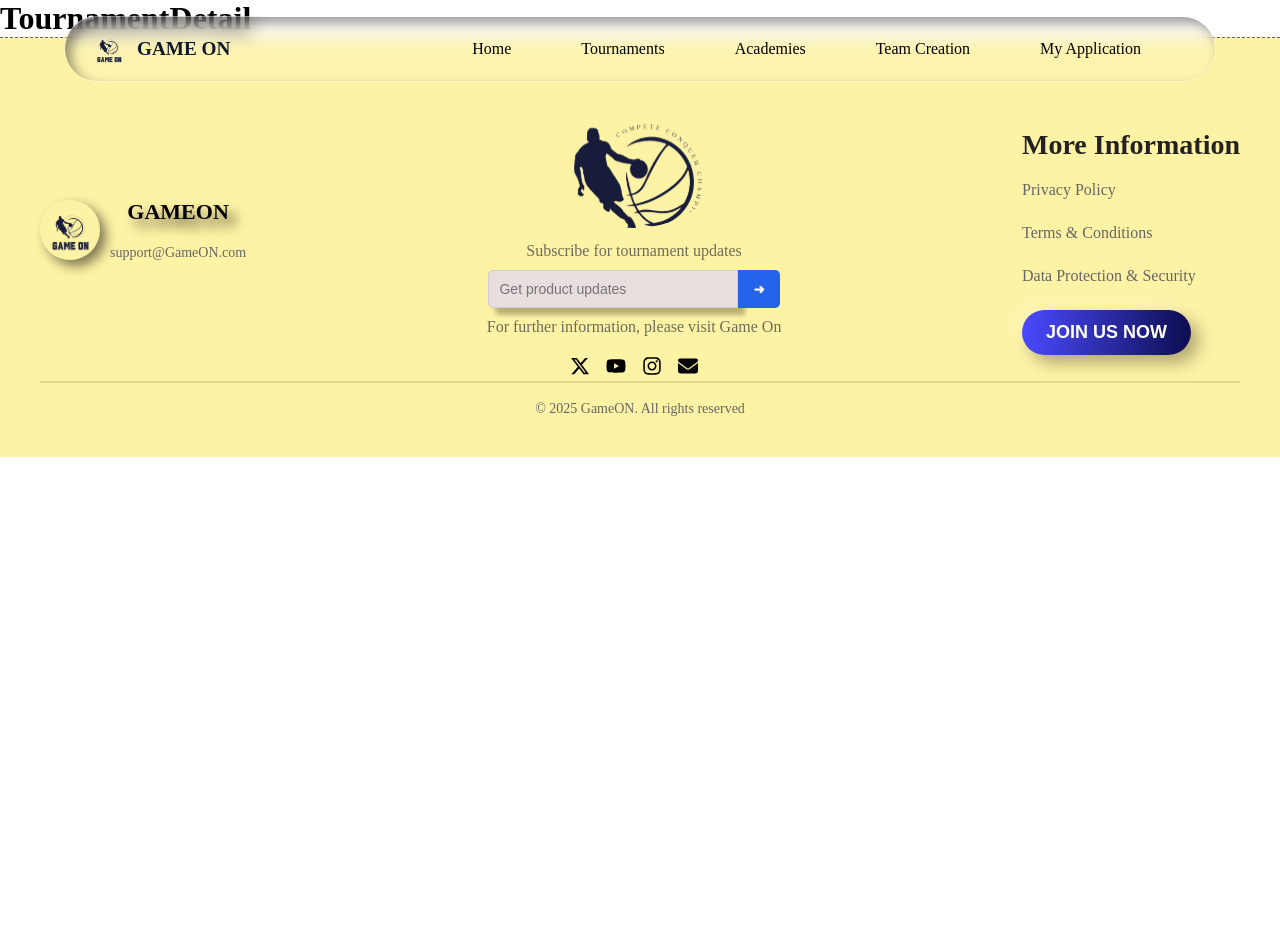
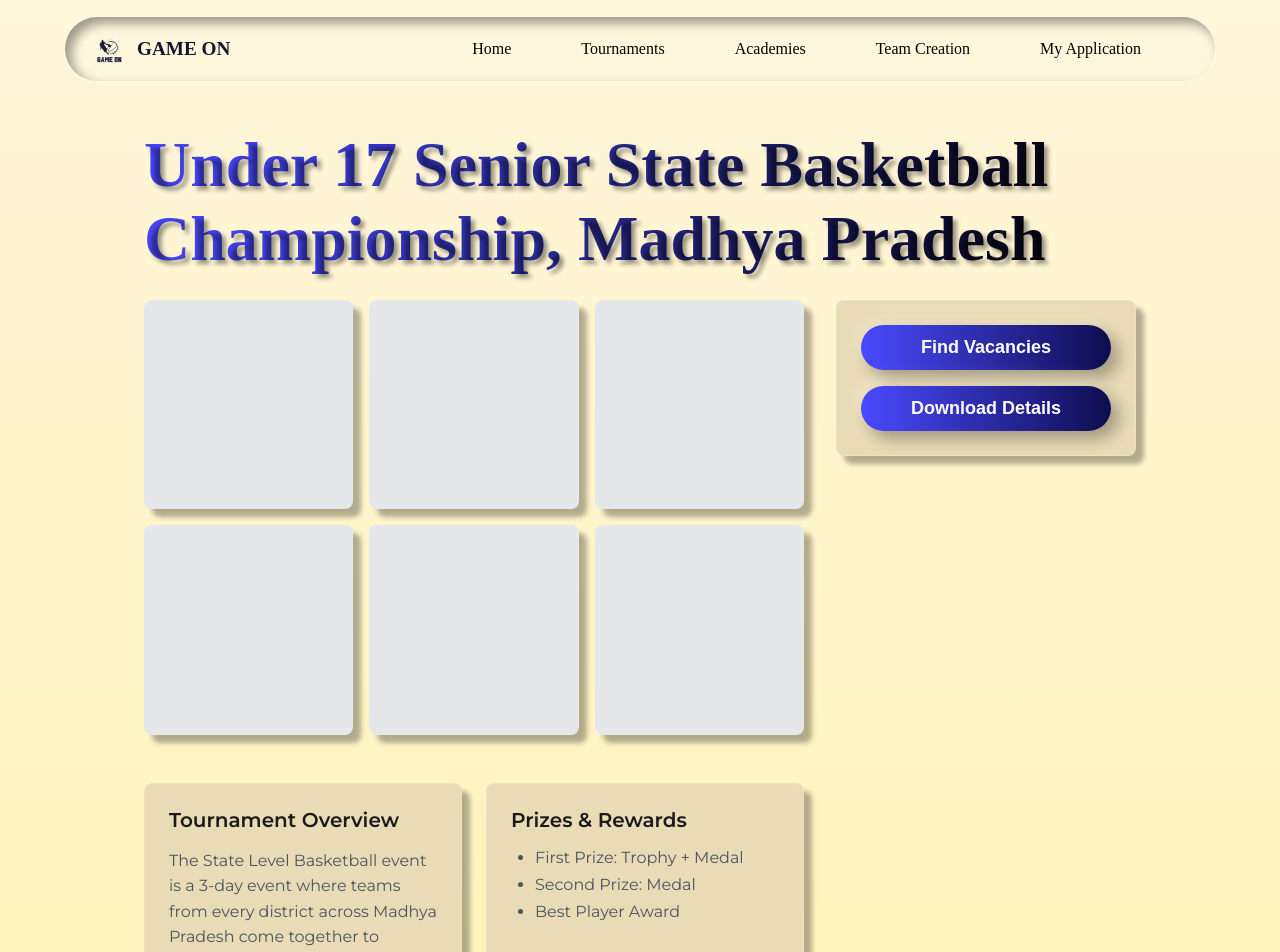
Before and after one commit to ayushtiwari18/GameON, a React (Vite) app in the folder Frontend/: page /player/tournaments/1 in a window 1280 px wide. Shown: the top 952 px of the page. Before the commit the page ends 800 px from the top, so only its background shows below. Built offline with nearby package versions, Linux system fonts and the light colour scheme.

Commit message:
detailed tournament page updated in frontend

```diff
--- a/Frontend/src/components/Player/Home/Home.jsx
+++ b/Frontend/src/components/Player/Home/Home.jsx
@@ -22,13 +22,13 @@ function PlayerHome({ playerName }) {
           <Card
             width="400px"
             text="Track your application"
-            image="./assets/PlayerDashboard/application.png"
+            image="/assets/PlayerDashboard/application.png"
             imgclass="application"
           />
           <Card
             width="800px"
             text="One click and you are good to go..."
-            image="./assets/PlayerDashboard/appointment.png"
+            image="/assets/PlayerDashboard/appointment.png"
             imgclass="appointment"
           />
         </div>
@@ -38,13 +38,13 @@ function PlayerHome({ playerName }) {
           <Card
             width="700px"
             text="Introducing online team formation feature"
-            image="./assets/PlayerDashboard/Playing-volleyball.png"
+            image="/assets/PlayerDashboard/Playing-volleyball.png"
             imgclass="playing-volleyball"
           />
           <Card
             width="500px"
             text="Get rewards and recognition"
-            image="./assets/PlayerDashboard/Award-success-trophy.png"
+            image="/assets/PlayerDashboard/Award-success-trophy.png"
             imgclass="award-success-trophy"
           />
         </div>
--- a/Frontend/src/components/Player/Home/TournamentCard.jsx
+++ b/Frontend/src/components/Player/Home/TournamentCard.jsx
@@ -3,7 +3,7 @@ import "./TournamentCard.css"; // Import the CSS file
 
 const TournamentCard = () => {
   return (
-    <div className="card">
+    <div className="card2">
       <div className="images">
         <img src="https://via.placeholder.com/150" alt="Tournament" />
         <img src="https://via.placeholder.com/150" alt="Team" />
--- a/Frontend/src/components/Player/Home/Tournamentcard.css
+++ b/Frontend/src/components/Player/Home/Tournamentcard.css
@@ -1,4 +1,4 @@
-.card {
+.card2 {
   background: rgb(255, 255, 255) !important;
   padding: 20px;
   border-radius: 10px;
--- a/Frontend/src/components/Player/Home/singleCard.css
+++ b/Frontend/src/components/Player/Home/singleCard.css
@@ -1,4 +1,4 @@
-.card {
+.card1 {
   background: white !important;
   border-radius: 12px;
   box-shadow: 8px 8px 8px rgba(0, 0, 0, 0.3) !important;
--- a/Frontend/src/components/Player/Home/singleCard.jsx
+++ b/Frontend/src/components/Player/Home/singleCard.jsx
@@ -3,7 +3,7 @@ import "./singleCard.css"; // Import CSS for styling
 
 const Card = ({ width = "300px", text, image, imgclass }) => {
   return (
-    <div className="card" style={{ width }}>
+    <div className="card1" style={{ width }}>
       <p className="card-text">{text}</p>
       <img src={image} alt="Card Visual" className={`card-image-${imgclass}`} />
     </div>
--- /dev/null
+++ b/Frontend/src/components/Player/Tournaments/TournamentDetail/InfoCard.css
@@ -0,0 +1,35 @@
+.info-card {
+  min-width: min-content;
+  max-width: 100%;
+  height: fit-content;
+  background-color: white;
+  border-radius: 0.5rem;
+  box-shadow: 10px 10px 2px rgba(0, 0, 0, 0.5);
+  transition: transform 0.2s ease;
+}
+
+.info-card:hover {
+  transform: translateY(-2px);
+}
+
+.info-card-content {
+  padding: 1.25rem;
+  width: 100%;
+}
+
+.info-card-title {
+  font-size: 1rem;
+  font-weight: 600;
+  color: #1a1a1a;
+  margin-bottom: 0.5rem;
+  white-space: normal;
+  word-wrap: break-word;
+}
+
+.info-card-text {
+  font-size: 0.875rem;
+  color: #4b5563;
+  line-height: 1.4;
+  white-space: normal;
+  word-wrap: break-word;
+}
--- /dev/null
+++ b/Frontend/src/components/Player/Tournaments/TournamentDetail/InfoCard.jsx
@@ -0,0 +1,11 @@
+import React from "react";
+import "./InfoCard.css";
+
+const InfoCard = ({ title, content }) => (
+  <div className="info-card card">
+    <h3 className="info-card-title">{title}</h3>
+    <p className="info-card-content">{content}</p>
+  </div>
+);
+
+export default InfoCard;
--- /dev/null
+++ b/Frontend/src/components/Player/Tournaments/TournamentDetail/TournamentDetail.css
@@ -0,0 +1,123 @@
+.app-container {
+  min-height: 100vh;
+  background: linear-gradient(to bottom, #fff6db, #fef2a5);
+  padding: 8rem;
+}
+
+.main-container {
+  max-width: 1200px;
+  margin: 0 auto;
+  padding: 0 1rem;
+}
+
+.tournament-title {
+  font-size: 4rem;
+  font-weight: bold;
+  margin-bottom: 1.5rem;
+  color: transparent;
+  background-image: linear-gradient(to right, #4848ff, #000000);
+  -webkit-background-clip: text;
+  background-clip: text;
+  text-shadow: 4px 4px 4px rgba(0, 0, 0, 0.4);
+}
+
+/* New layout structure */
+.content-layout {
+  display: grid;
+  grid-template-columns: 1fr 300px;
+  gap: 2rem;
+}
+
+/* Main content area */
+.main-content {
+  display: flex;
+  flex-direction: column;
+  gap: 1.5rem;
+}
+
+/* Image grid */
+.image-grid {
+  display: grid;
+  grid-template-columns: repeat(3, 1fr);
+  gap: 1rem;
+  margin-bottom: 1.5rem;
+}
+
+.placeholder-image {
+  background-color: #e5e7eb;
+  aspect-ratio: 1;
+  border-radius: 0.5rem;
+  box-shadow: 8px 8px 5px rgba(0, 0, 0, 0.3) !important;
+}
+
+/* Cards container */
+.cards-container {
+  display: grid;
+  grid-template-columns: repeat(2, 1fr);
+  gap: 1.5rem;
+}
+
+/* Card styles */
+.card {
+  background-color: white;
+  border-radius: 0.5rem;
+  padding: 1.5rem;
+  box-shadow: 8px 8px 5px rgba(0, 0, 0, 0.3) !important;
+}
+
+.card h2 {
+  font-size: 1.25rem;
+  font-weight: 600;
+  margin-bottom: 1rem;
+  color: #1a1a1a;
+}
+
+.card ul {
+  list-style-type: disc;
+  padding-left: 1.5rem;
+}
+
+.card li {
+  margin-bottom: 0.5rem;
+  color: #4b5563;
+}
+
+.card p {
+  color: #4b5563;
+  line-height: 1.6;
+}
+
+/* Info cards grid */
+/* Remove background and shadow from the wrapper */
+.info-cards {
+  width: 100% !important;
+  display: flex;
+  gap: 55px;
+  padding: 15px;
+  background: none; /* Ensure no background */
+  box-shadow: none; /* Remove any unwanted shadow */
+  margin-top: 50px;
+  border-top: 2px dashed #e1cb03;
+}
+
+/* Ensure individual cards have consistent styling */
+.info-cards .card {
+  background-color: #fef6db; /* Match other card styles */
+  box-shadow: 4px 4px 10px rgba(0, 0, 0, 0.2);
+  border-radius: 10px;
+  padding: 1rem;
+  text-align: center;
+}
+
+/* Registration sidebar */
+.registration-sidebar {
+  position: sticky;
+  top: 1rem;
+  height: fit-content;
+}
+
+.registration-buttons {
+  display: flex;
+  flex-direction: column;
+  gap: 1rem;
+}
--- a/Frontend/src/components/Player/Tournaments/TournamentDetail/TournamentDetail.jsx
+++ b/Frontend/src/components/Player/Tournaments/TournamentDetail/TournamentDetail.jsx
@@ -1,6 +1,84 @@
 import React from "react";
+import "./TournamentDetail.css";
+import InfoCard from "./InfoCard";
+import Buttoncustom from "../../../../common/Buttoncustom";
+
 function TournamentDetail() {
-  return <h1>TournamentDetail</h1>;
+  return (
+    <div className="app-container">
+      {/* Main Content */}
+      <div className="main-container">
+        <h1 className="tournament-title">
+          Under 17 Senior State Basketball Championship, Madhya Pradesh
+        </h1>
+
+        <div className="content-layout">
+          {/* Main Content Area */}
+          <div className="main-content">
+            {/* Image Grid */}
+            <div className="image-grid">
+              {[1, 2, 3, 4, 5, 6].map((index) => (
+                <div key={index} className="placeholder-image"></div>
+              ))}
+            </div>
+
+            {/* Cards Grid Layout */}
+            <div className="cards-container">
+              <div className="tournament-overview card">
+                <h2>Tournament Overview</h2>
+                <p>
+                  The State Level Basketball event is a 3-day event where teams
+                  from every district across Madhya Pradesh come together to
+                  compete for the grand prize. The event will host basketball
+                  enthusiasts in an exciting atmosphere.
+                </p>
+              </div>
+
+              <div className="prizes card">
+                <h2>Prizes & Rewards</h2>
+                <ul>
+                  <li>First Prize: Trophy + Medal</li>
+                  <li>Second Prize: Medal</li>
+                  <li>Best Player Award</li>
+                </ul>
+              </div>
+
+              <div className="rules card">
+                <h2>Rules & Guidelines</h2>
+                <ul>
+                  <li>All players must bring valid ID proof</li>
+                  <li>Teams must arrive 30 minutes before match</li>
+                  <li>Tournament rules apply as per federation guidelines</li>
+                </ul>
+              </div>
+
+              <div className="sponsors card">
+                <h2>Sponsors & Partners</h2>
+                <ul>
+                  <li>MP Sports Council</li>
+                  <li>District Basketball Association</li>
+                  <li>State Youth Department</li>
+                </ul>
+              </div>
+            </div>
+          </div>
+
+          {/* Registration Sidebar */}
+          <div className="registration-sidebar">
+            <div className="registration-buttons card">
+              <Buttoncustom text="Find Vacancies" />
+              <Buttoncustom text="Download Details" />
+            </div>
+          </div>
+        </div>
+        <div className="info-cards ">
+          <InfoCard title="Age & Team Size" content="12-17 years" />
+          <InfoCard title="Location" content="MP State Stadium" />
+          <InfoCard title="Category" content="State Level" />
+        </div>
+      </div>
+    </div>
+  );
 }
 
 export default TournamentDetail;
--- a/Frontend/src/components/Player/Tournaments/Tournaments.jsx
+++ b/Frontend/src/components/Player/Tournaments/Tournaments.jsx
@@ -62,7 +62,7 @@ function Tournaments({ type = "tournament" }) {
 
   const handleVenueClick = (id) => {
     if (type === "tournament") {
-      navigate(`/tournament/${id}`);
+      navigate(`/player/tournaments/${id}`);
     } else {
       navigate(`/academy/${id}`);
     }
```
